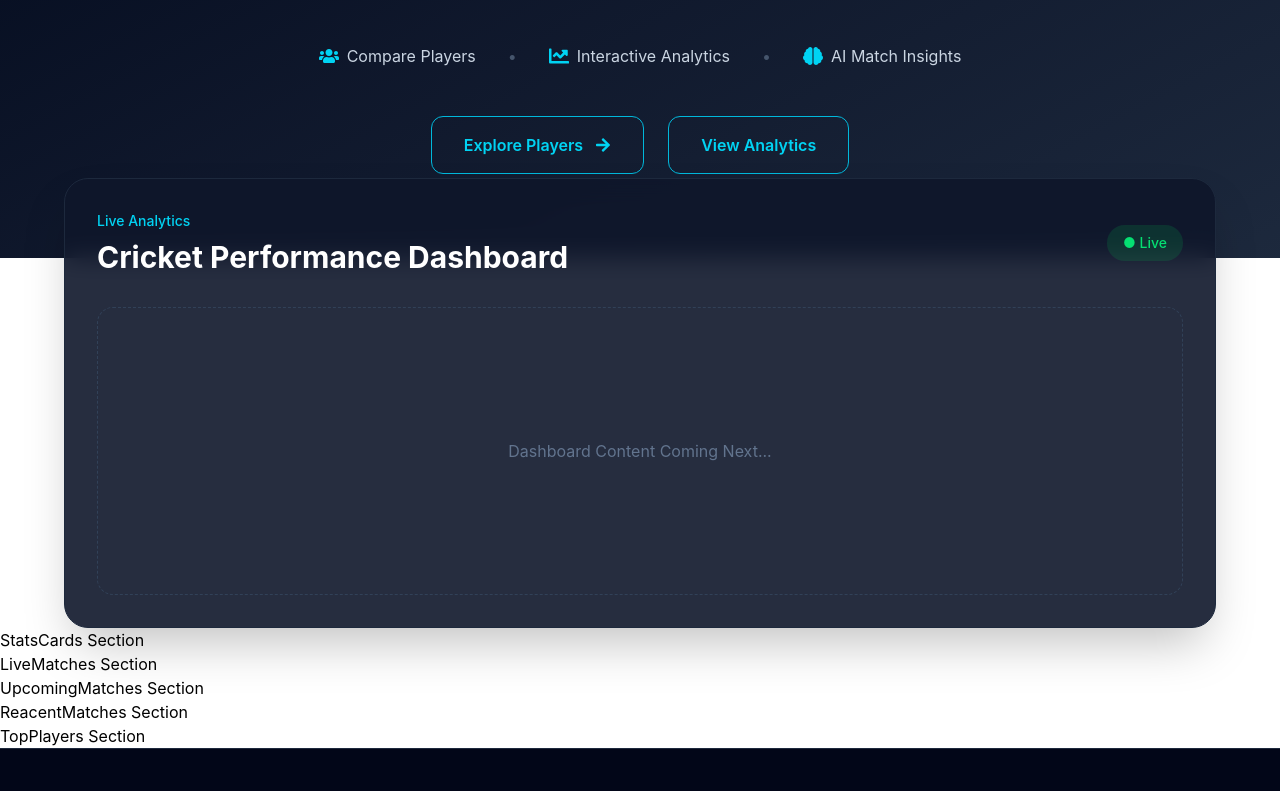
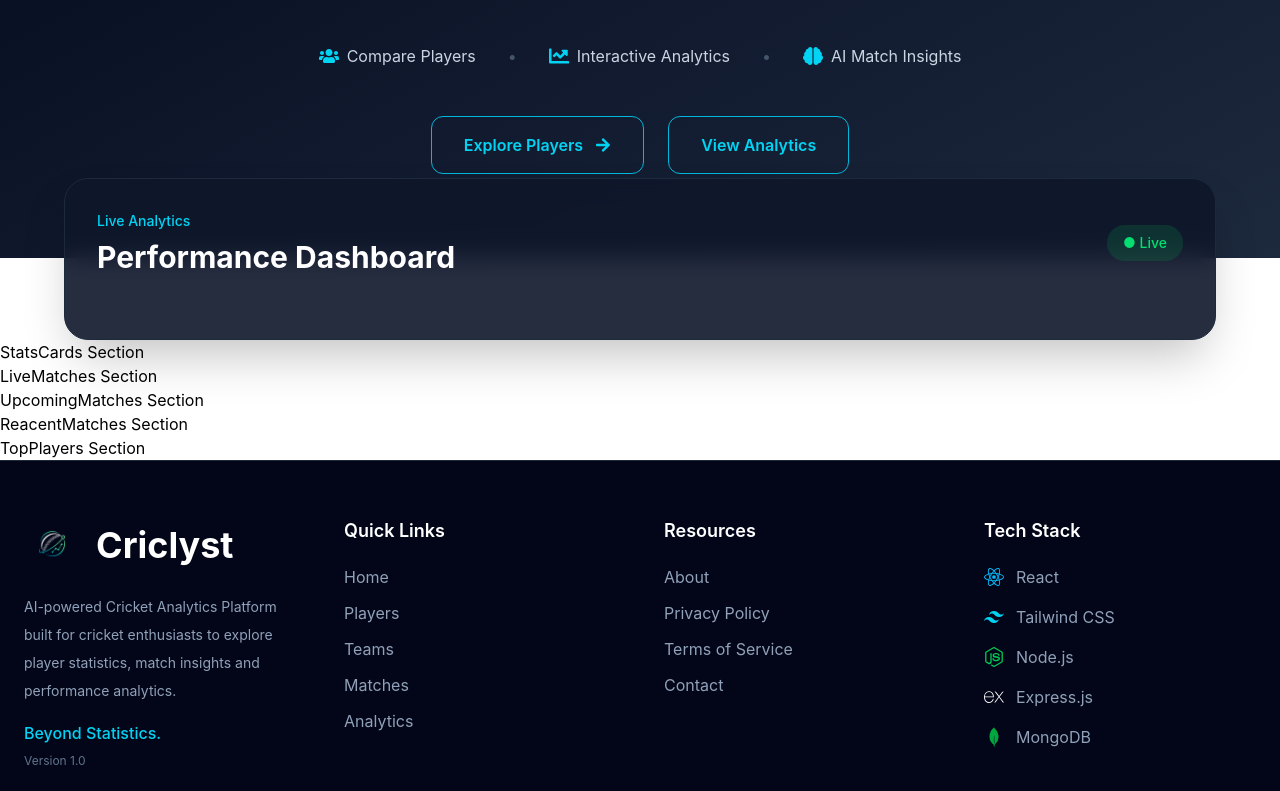
Before and after one commit to royalknight71/criclyst, a React (Vite) app: page / in a window 1280 px wide. Shown: the part 526-1317 px from the top of the page. Built offline with nearby package versions, Linux system fonts and the light colour scheme.

Commit message:
Started Hero Dashboard and Axios setups

```diff
--- a/package.json
+++ b/package.json
@@ -11,6 +11,7 @@
   },
   "dependencies": {
     "@tailwindcss/vite": "^4.3.3",
+    "axios": "^1.18.1",
     "express": "^5.2.1",
     "nodemon": "^3.1.14",
     "react": "^19.2.6",
--- a/src/api/axios.js
+++ b/src/api/axios.js
@@ -0,0 +1,7 @@
+import axios from "axios";
+
+const api = axios.create({
+    baseURL: "http://localhost:3000/api",
+});
+
+export default api;
--- a/src/components/dashboard/HeroDashboard.jsx
+++ b/src/components/dashboard/HeroDashboard.jsx
@@ -1,9 +1,20 @@
+import PlayerSummaryCard from "./widgets/PlayerSummaryCard";
+import PerformanceChart from "./widgets/PerformanceChart";
+import { useState,useEffect } from "react";
 
 
 function HeroDashboard() {
+
+    const [player, setPlayer] = useState(null);
+    const [loading, setLoading] = useState(true);
+    const [error, setError] = useState("");
+
+    useEffect(()=>{
+
+    },[])
   return (
     <section className="-mt-20 relative z-20 px-6">
-      <div className="mx-auto max-w-6xl rounded-3xl border border-slate-800 bg-slate-900/90 p-8 shadow-2xl backdrop-blur-md">
+      <div className="mx-auto max-w-6xl rounded-3xl border border-slate-800 bg-slate-900/90 p-8 shadow-2xl backdrop-blur-md ">
 
         <header className="mb-8 flex items-center justify-between">
           <div>
@@ -12,7 +23,7 @@ function HeroDashboard() {
             </p>
 
             <h2 className="mt-2 text-3xl font-bold text-white">
-              Cricket Performance Dashboard
+              Performance Dashboard
             </h2>
           </div>
 
@@ -21,9 +32,13 @@ function HeroDashboard() {
           </span>
         </header>
 
-        <main className="h-72 rounded-2xl border border-dashed border-slate-700 flex items-center justify-center text-slate-500">
-          Dashboard Content Coming Next...
-        </main>
+        <main className="grid gap-6 lg:grid-cols-3">
+
+                <PlayerSummaryCard />
+                    <div className="lg:col-span-2">
+                        <PerformanceChart />
+                    </div>
+            </main>
 
       </div>
     </section>
--- /dev/null
+++ b/src/components/dashboard/widgets/PerformanceChart.jsx
@@ -0,0 +1,10 @@
+
+
+function PerformanceChart(){
+    return (
+        <>
+
+        </>
+    )
+}
+export default PerformanceChart
--- /dev/null
+++ b/src/components/dashboard/widgets/PlayerSummaryCard.jsx
@@ -0,0 +1,10 @@
+
+
+function PlayerSummaryCard(){
+
+    return (
+        <>
+        </>
+    )
+}
+export default PlayerSummaryCard
--- a/src/services/player.service.js
+++ b/src/services/player.service.js
@@ -0,0 +1,9 @@
+import api from "./api";
+
+export const getTopPlayer = async () => {
+    const response = await api.get(
+        "/players?sortBy=runs&order=desc&limit=1"
+    );
+
+    return response.data;
+};
```
Also changed, not shown: src/components/dashboard/widgets/AIInsight.jsx (added), src/components/dashboard/widgets/WinProbability.jsx (added), 1 other file (tests, documents, lock files or other folders).
